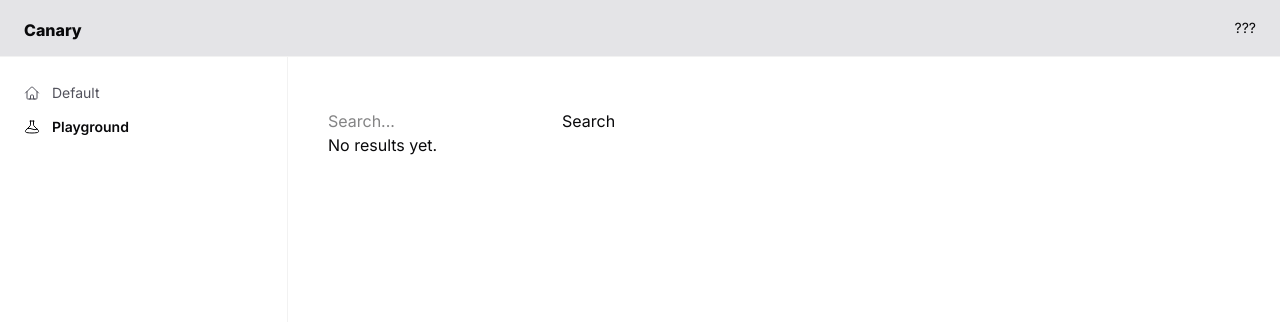
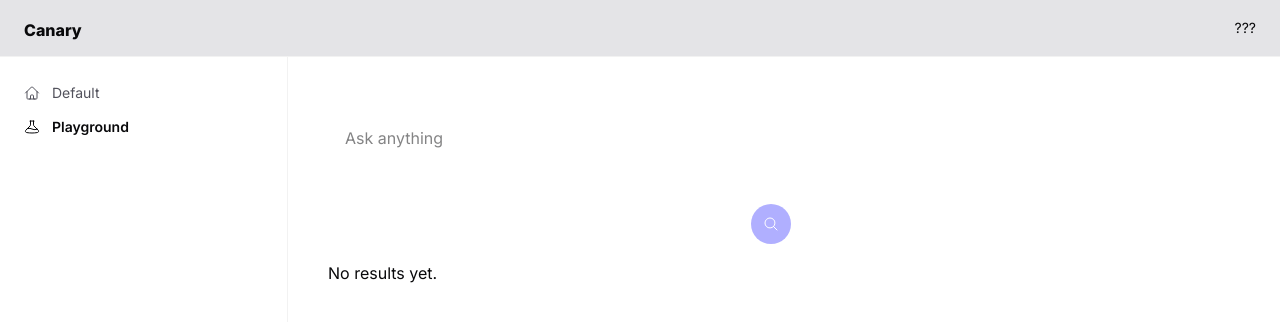
Before and after one commit to Sanghawk/sentiment-analysis, a Next.js app in the folder web/sentiment-analysis/: page /dashboard/playground in a window 1280 px wide. Shown: the top 322 px of the page. Built offline with nearby package versions, Linux system fonts and the light colour scheme.

Commit message:
styles searchbar

```diff
--- a/web/sentiment-analysis/app/dashboard/playground/ui/SimilaritySearchPanel/SimilaritySearchForm.tsx
+++ b/web/sentiment-analysis/app/dashboard/playground/ui/SimilaritySearchPanel/SimilaritySearchForm.tsx
@@ -2,7 +2,7 @@
 
 import { useState, FormEvent, ChangeEvent, KeyboardEvent } from "react";
 import { useSimilaritySearchContext } from "./SimilaritySearchProvider";
-
+import { MagnifyingGlassIcon } from "@heroicons/react/24/outline";
 /**
  * Form component for performing similarity search queries.
  */
@@ -14,7 +14,7 @@ export function SimilaritySearchForm() {
    * Handles input value changes.
    * @param event - The input change event.
    */
-  function handleInputChange(event: ChangeEvent<HTMLInputElement>) {
+  function handleInputChange(event: ChangeEvent<HTMLTextAreaElement>) {
     setQuery(event.target.value);
   }
 
@@ -24,7 +24,9 @@ export function SimilaritySearchForm() {
    */
   async function handleSubmit(event: FormEvent<HTMLFormElement>) {
     event.preventDefault();
+    if (query.trim()) {
       await search(query);
+    }
   }
 
   /**
@@ -33,26 +35,42 @@ export function SimilaritySearchForm() {
    * - Triggers search on `Enter`
    * @param event - The keyboard event.
    */
-  async function handleKeyDown(event: KeyboardEvent<HTMLInputElement>) {
+  async function handleKeyDown(event: KeyboardEvent<HTMLTextAreaElement>) {
     if (event.key === "Escape") {
       setQuery("");
-    } else if (event.key === "Enter") {
+    } else if (event.key === "Enter" && !event.shiftKey) {
       event.preventDefault();
+      if (query.trim()) {
         await search(query);
+      }
     }
   }
 
   return (
     <form onSubmit={handleSubmit}>
-      <input
-        type="search"
+      <div className="relative flex flex-col w-full max-w-2xl mx-auto p-4 border border-white/10 rounded">
+        <div className="max-h-32 overflow-y-auto">
+          <textarea
             value={query}
             onChange={handleInputChange}
             onKeyDown={handleKeyDown}
-        placeholder="Search..."
+            placeholder="Ask anything"
             aria-label="Search"
+            className="w-full resize-none border-none focus:outline-none"
+            rows={3}
           />
-      <button type="submit">Search</button>
+        </div>
+
+        <div className="flex justify-end">
+          {/* Submit button pinned at the bottom-left */}
+          <button
+            type="submit"
+            className="cursor-pointer bg-indigo-500/50 text-white p-3 rounded-full hover:bg-indigo-600 transition duration-150"
+          >
+            <MagnifyingGlassIcon className="size-4" />
+          </button>
+        </div>
+      </div>
     </form>
   );
 }
--- a/web/sentiment-analysis/app/dashboard/playground/ui/SimilaritySearchPanel/SimilaritySearchResults.tsx
+++ b/web/sentiment-analysis/app/dashboard/playground/ui/SimilaritySearchPanel/SimilaritySearchResults.tsx
@@ -12,7 +12,7 @@ export function SimilaritySearchResults() {
   return (
     <div className="">
       <div className="">
-        <div>pagination</div>
+        <div></div>
         <div className="w-full overflow-x-auto whitespace-nowrap font-mono">
           <table className="grid grid-cols-[auto_auto_auto] w-full">
             <thead className="col-span-3 grid grid-cols-subgrid">
```
Lines whose indentation alone changed are shown as unchanged.
